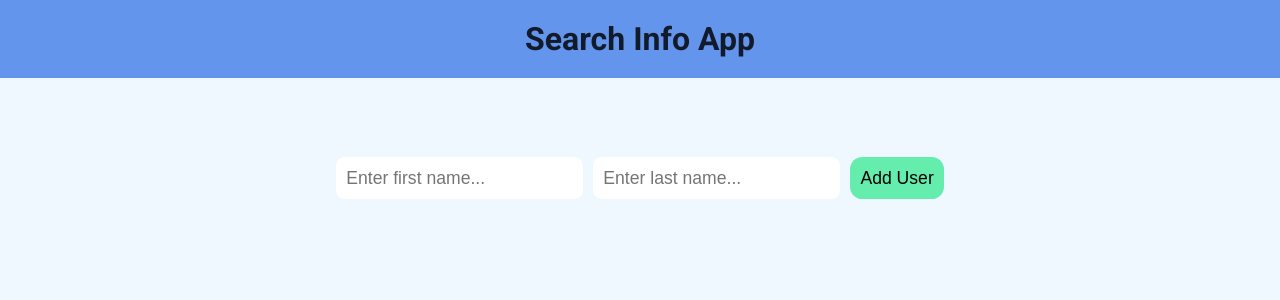
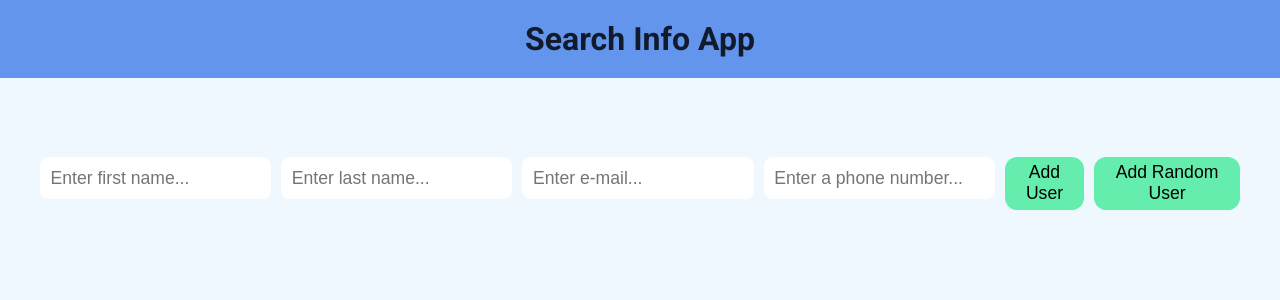
Before and after one commit to vch-sh/search-info-app, a React (Create React App) app: page / in a window 1280 px wide. Shown: the top 300 px of the page. Built offline with nearby package versions, Linux system fonts and the light colour scheme.

Commit message:
Created add-random-user functionality.

```diff
--- a/src/App.module.scss
+++ b/src/App.module.scss
@@ -3,6 +3,8 @@
 .app {
 	display: flex;
 	flex-direction: column;
+
+	margin-bottom: 30px;
 
 	& h1 {
 		text-align: center;
--- a/src/components/Form.jsx
+++ b/src/components/Form.jsx
@@ -2,26 +2,39 @@ import { useState } from 'react';
 import { useDispatch } from 'react-redux';
 import { addUser } from '../redux/slices/usersSlice';
 import { createUserWithID } from './utils/createUserWithID';
+import { randomUsers } from './data/users';
 import styles from './Form.module.scss';
 import Container from './layout/Container';
 
 const Form = () => {
 
-	const [userData, setUserData] = useState({ firstName: '', lastName: '' });
+	const [userData, setUserData] = useState({ firstName: '', lastName: '', email: '', tel: '' });
 	const dispatch = useDispatch();
+
+	const completedUserData =
+		userData.firstName &&
+		userData.lastName &&
+		userData.email &&
+		userData.tel;
 
 	const handleSubmit = (e) => {
 		e.preventDefault();
 
-		if (userData.firstName && userData.lastName) {
+		if (completedUserData) {
 			dispatch(addUser(createUserWithID(userData)));
-			setUserData({ firstName: '', lastName: '' });
+			setUserData({ firstName: '', lastName: '', email: '', tel: '' });
 		}
 	};
 
 	const handleInputChange = (e) => {
 		const { name, value } = e.target;
 		setUserData((prevData) => ({...prevData, [name]: value}));
+	}
+
+	const handleAddRandomUser = () => {
+		const randomIndex = Math.floor(Math.random() * randomUsers.length);
+		const randomUser = randomUsers[randomIndex];
+		dispatch(addUser(randomUser));
 	}
 
 	return (
@@ -50,11 +63,38 @@ const Form = () => {
 							/>
 						</div>
 
+						<div className={styles.formGroup}>
+							<input
+								type='email'
+								name='email'
+								placeholder='Enter e-mail...'
+								value={userData.email}
+								onChange={handleInputChange}
+							/>
+						</div>
+
+						<div className={styles.formGroup}>
+							<input
+								type='tel'
+								name='tel'
+								placeholder='Enter a phone number...'
+								value={userData.tel}
+								onChange={handleInputChange}
+							/>
+						</div>
+
 						<button
 							className={styles.fromBtn}
 							type='submit'
 						>
 							Add User
+						</button>
+
+						<button
+							className={styles.fromBtn}
+							onClick={handleAddRandomUser}
+						>
+							Add Random User
 						</button>
 
 					</div>
--- a/src/components/Form.module.scss
+++ b/src/components/Form.module.scss
@@ -3,6 +3,7 @@
 .form {
 	display: flex;
 	justify-self: center;
+	margin-bottom: 30px;
 }
 
 .formGroups {
@@ -24,7 +25,7 @@
 }
 
 .fromBtn {
-	padding: 0.6em;
+	padding: 0.3em;
 	font-size: 1.1em;
 	border: none;
 	background-color: #64edac;
--- a/src/components/UserList.jsx
+++ b/src/components/UserList.jsx
@@ -12,23 +12,38 @@ const UserList = () => {
 			<Container>
 
 				{!!users.length && (
-					<span className={styles.usersQuantity}>
-						{users.length} user(s)
-					</span>
+					<div className={styles.userListActions}>
+						<div className={styles.userListActionsButtons}>
+							<button disabled>Delete</button>
+							<button disabled>Sort By Name</button>
+						</div>
+						<span className={styles.usersQuantity}>
+							{users.length} user(s)
+						</span>
+					</div>
 				)}
 
 				{!!users.length && (
-					users.map((user, index) => (
+					users.map((user) => (
 						<ul key={user.id}>
 
 							<li className={styles.userInfo}>
 
 								<div className={styles.userInfoGroup}>
+									<input type="checkbox" />
+									<div>{user.firstName} {user.lastName}</div>
+									<div>{user.email}</div>
+									<div>{user.tel}</div>
 
-									<div>{index + 1}. {user.firstName} {user.lastName}</div>
+									<div>
+										<span>0</span>
+										<span>0</span>
+										<span>0</span>
+									</div>
 								</div>
 
 							</li>
+
 						</ul>
 					)))
 				}
--- a/src/components/UserList.module.scss
+++ b/src/components/UserList.module.scss
@@ -1,5 +1,15 @@
 .userList {
 
+}
+
+.userListActions{
+	display: flex;
+	justify-content: space-between;
+}
+
+.userListActionsButtons {
+	display: flex;
+	gap: 10px;
 }
 
 .usersQuantity {
@@ -11,15 +21,19 @@ li {
 }
 
 .userInfo {
-	margin-top: 10px;
-	display: flex;
-	gap: 20px;
+	margin-top: 5px;
 
-	background-color: rgb(213, 230, 245);
+	background-color: #d5e6f5;
 	padding: 10px;
 	border-radius: 10px;
 }
 
-.table > thead > td > th {
-	width: 150px;
+.userInfoGroup {
+	display: flex;
+	cursor: pointer;
+
+	& div {
+		flex: 1;
+		text-align: center;
+	}
 }
--- /dev/null
+++ b/src/components/data/users.js
@@ -0,0 +1,25 @@
+import { v4 as uuidv4 } from 'uuid';
+
+export const randomUsers = [
+	{
+		id: uuidv4(),
+		firstName: 'Terry',
+    lastName: 'Medhurst',
+		email: 'atuny0@sohu.com',
+		tel: '+637916758914',
+	},
+	{
+		id: uuidv4(),
+		firstName: 'Sheldon',
+    lastName: 'Quigley',
+		email: 'dpettegre6@columbia.edu',
+		tel: '+626408027111',
+	},
+	{
+		id: uuidv4(),
+		firstName: 'Demetrius',
+    lastName: 'Corkery',
+		email: 'nloiterton8@aol.com',
+		tel: '+863565909727',
+	},
+];
```
